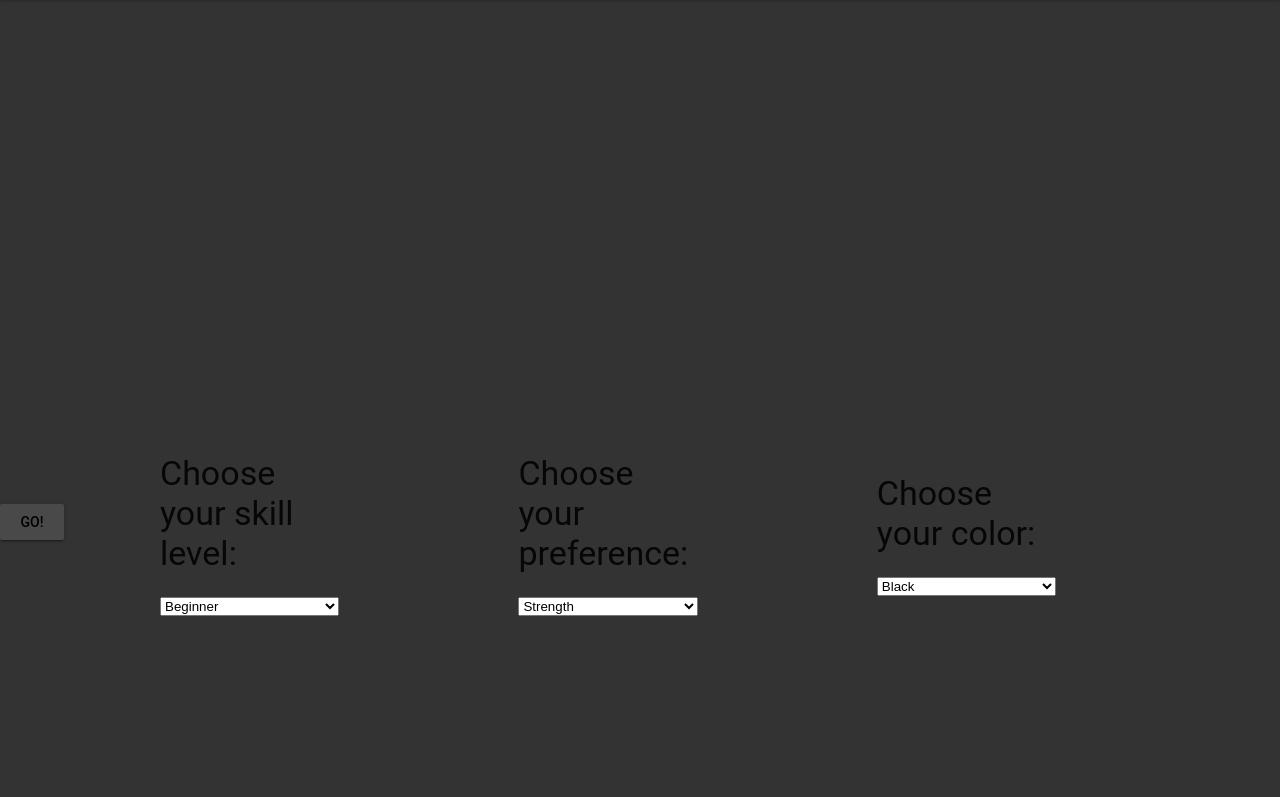
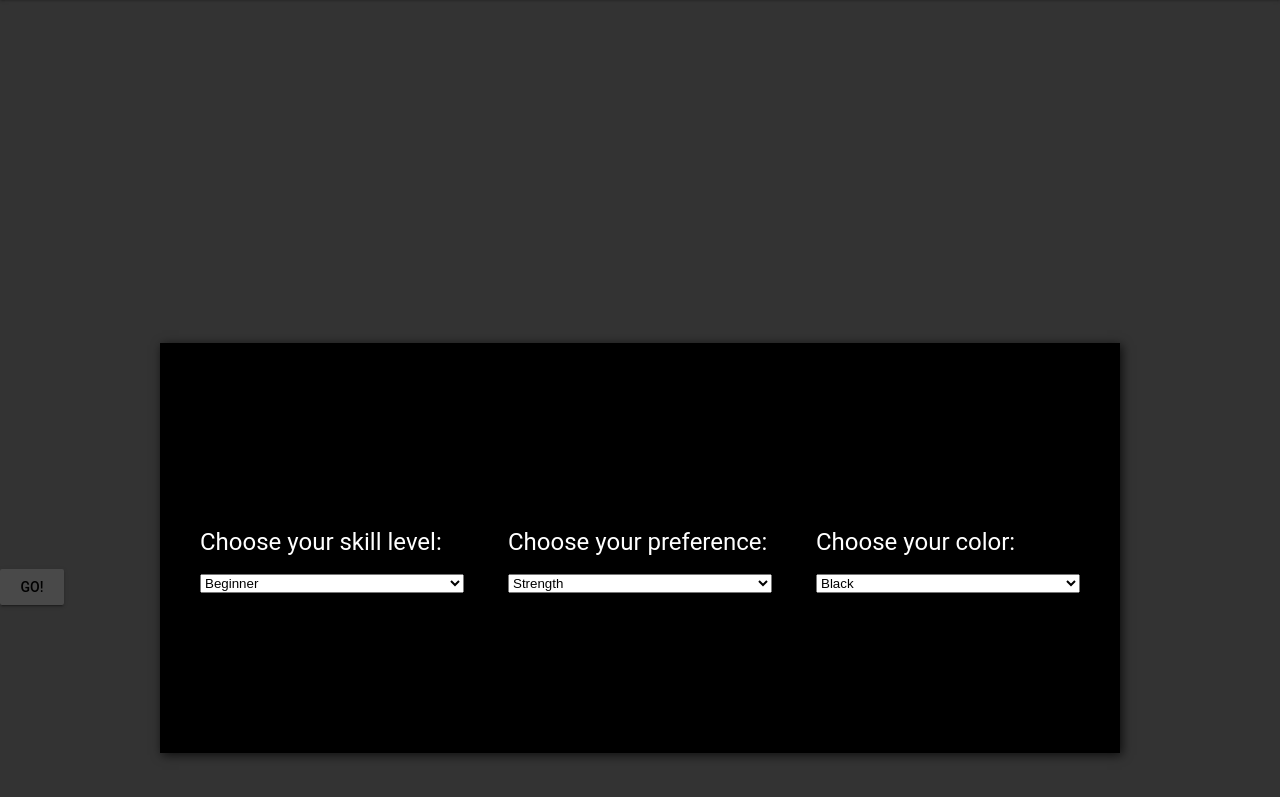
Before and after one commit to Georgie99/CSSI-Project, a Python web app: template templates/prefs.html in a window 1280 px wide. Shown: the part 65-862 px from the top of the page. Run offline with Jinja, Linux system fonts and the light colour scheme; the template is opened without the code that fills it, so the values that code supplies are empty.

Commit message:
CSS
-Made a box for the choices in prefs and hopefully made it pretty

```diff
--- a/style_dir/prefs.css
+++ b/style_dir/prefs.css
@@ -13,20 +13,28 @@ body {
   margin-right: 12.5%;
   top: 50%;
   height:90%;
-  width:70%;
+  width:auto;
   display: flex;
   flex-direction: row;
   flex-wrap: wrap;
   justify-content: space-between;
   align-items: center;
+  color: white;
+  background-color: black;
+  padding: 40px;
+  box-shadow: 2px 2px 10px rgba(0,0,0, .75);
 }
 .question{
   position:relative;
   height:auto;
-  width:20%;
+  width:30%;
   display: flex;
   flex-direction: column;
+  white-space: pre-wrap;
+
 
 button{
+  color: white;
+  background-color: black;
   align-self: center;
 }
--- a/templates/prefs.html
+++ b/templates/prefs.html
@@ -38,7 +38,7 @@
     <form  method = "post">
       <div class="selectors">
         <div class="question">
-      <h3>Choose your skill level:</h3>
+      <h4>Choose your skill level:</h4>
       <select  name="skill">
         <option value="3">Beginner</option>
         <option value="2">Medium</option>
@@ -46,14 +46,14 @@
       </select>
     </div>
       <div class="question">
-      <h3>Choose your preference:</h3>
+      <h4>Choose your preference:</h4>
       <select  name="pref">
         <option value="strength">Strength</option>
         <option value="speed">Speed</option>
       </select>
     </div>
       <div class="question">
-      <h3>Choose your color:</h3>
+      <h4>Choose your color:</h4>
       <select name="color">
         <option value="black">Black</option>
         <option value="pink">Pink</option>
@@ -68,6 +68,8 @@
       <button class="mdl-button mdl-js-button mdl-button--raised mdl-js-ripple-effect">Go!</button>
     </form>
   </div>
+  <div>
   {{character}}
+</div>
   </body>
 </html>
```
